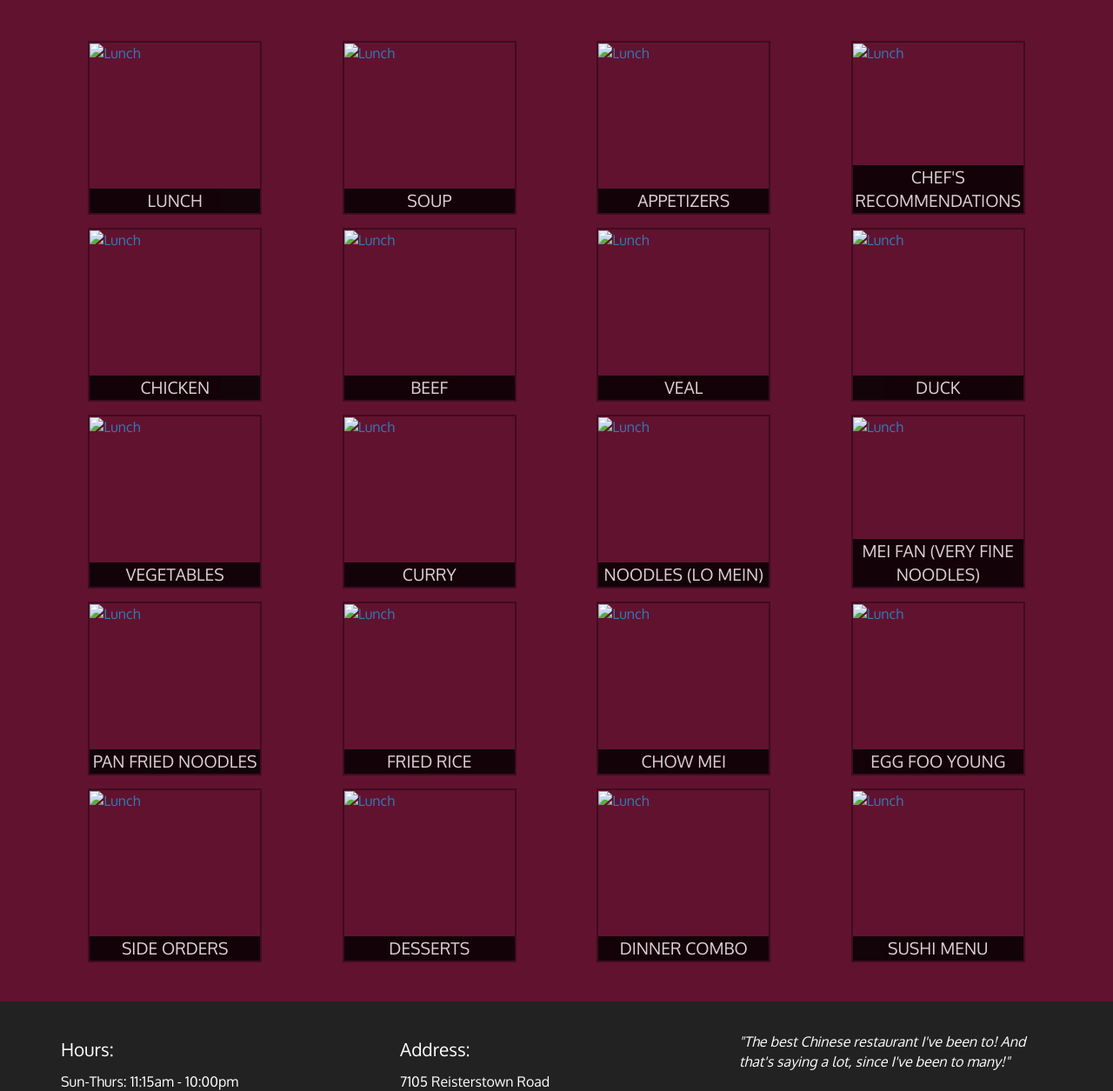
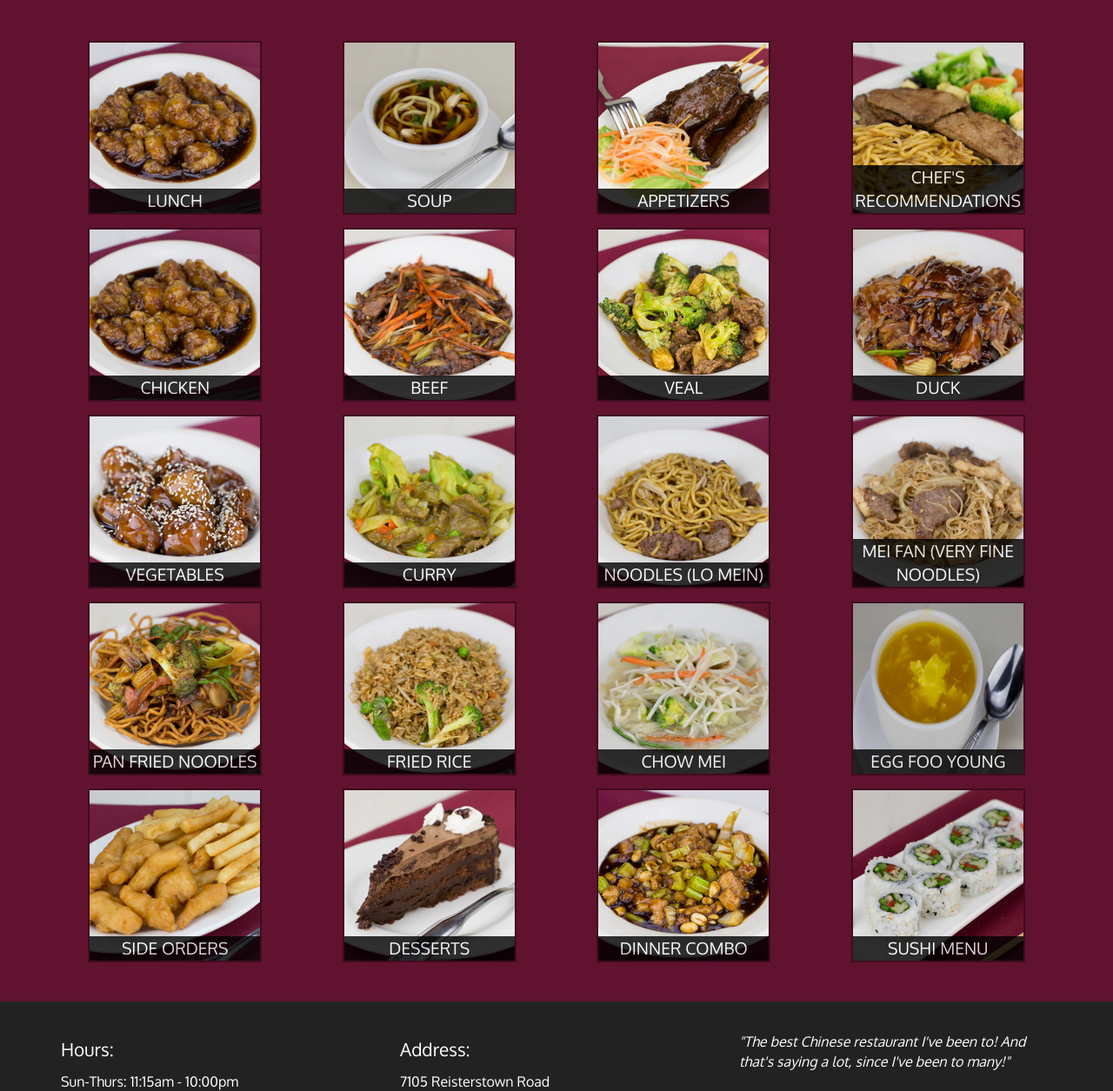
Before and after one commit to Itohan96/Module-5-Assignment, a plain HTML site: page menu-categories.html in a window 1280 px wide. Shown: the part 279-1534 px from the top of the page at 87% size. Drawn offline with Linux system fonts and the light colour scheme.

Commit message:
Add files via upload

```diff
--- a/menu-categories.html
+++ b/menu-categories.html
@@ -22,7 +22,7 @@
           <div class="navbar-brand">
             <a href="index.html"><h1>David Chu's China Bistro</h1></a>
             <p>
-              <img src="images/star-k-logo.png" alt="Kosher certification">
+              <img src="Image/star-k-logo.png" alt="Kosher certification">
               <span>Kosher Certified</span>
             </p>
           </div>
@@ -81,7 +81,7 @@
       <div class="col-md-3 col-sm-4 col-xs-6 col-xxs-12">
         <a href="single-category.html">
           <div class="category-tile">
-            <img width="200" height="200" src="images/menu/L/L.jpg" alt="Lunch">
+            <img width="200" height="200" src="Image/menu/L.jpg" alt="Lunch">
             <span>Lunch</span>
           </div>
         </a>
@@ -89,7 +89,7 @@
       <div class="col-md-3 col-sm-4 col-xs-6 col-xxs-12">
         <a href="single-category.html">
           <div class="category-tile">
-            <img width="200" height="200" src="images/menu/A/A.jpg" alt="Lunch">
+            <img width="200" height="200" src="Image/menu/A.jpg" alt="Lunch">
             <span>Soup</span>
           </div>
         </a>
@@ -97,7 +97,7 @@
       <div class="col-md-3 col-sm-4 col-xs-6 col-xxs-12">
         <a href="single-category.html">
           <div class="category-tile">
-            <img width="200" height="200" src="images/menu/B/B.jpg" alt="Lunch">
+            <img width="200" height="200" src="Image/menu/B.jpg" alt="Lunch">
             <span>Appetizers</span>
           </div>
         </a>
@@ -105,7 +105,7 @@
       <div class="col-md-3 col-sm-4 col-xs-6 col-xxs-12">
         <a href="single-category.html">
           <div class="category-tile">
-            <img width="200" height="200" src="images/menu/SP/SP.jpg" alt="Lunch">
+            <img width="200" height="200" src="Image/menu/SP.jpg" alt="Lunch">
             <span>Chef's Recommendations</span>
           </div>
         </a>
@@ -113,7 +113,7 @@
       <div class="col-md-3 col-sm-4 col-xs-6 col-xxs-12">
         <a href="single-category.html">
           <div class="category-tile">
-            <img width="200" height="200" src="images/menu/C/C.jpg" alt="Lunch">
+            <img width="200" height="200" src="Image/menu/C.jpg" alt="Lunch">
             <span>Chicken</span>
           </div>
         </a>
@@ -121,7 +121,7 @@
       <div class="col-md-3 col-sm-4 col-xs-6 col-xxs-12">
         <a href="single-category.html">
           <div class="category-tile">
-            <img width="200" height="200" src="images/menu/F/F.jpg" alt="Lunch">
+            <img width="200" height="200" src="Image/menu/F.jpg" alt="Lunch">
             <span>Beef</span>
           </div>
         </a>
@@ -129,7 +129,7 @@
       <div class="col-md-3 col-sm-4 col-xs-6 col-xxs-12">
         <a href="single-category.html">
           <div class="category-tile">
-            <img width="200" height="200" src="images/menu/V/V.jpg" alt="Lunch">
+            <img width="200" height="200" src="Image/menu/V.jpg" alt="Lunch">
             <span>Veal</span>
           </div>
         </a>
@@ -137,7 +137,7 @@
       <div class="col-md-3 col-sm-4 col-xs-6 col-xxs-12">
         <a href="single-category.html">
           <div class="category-tile">
-            <img width="200" height="200" src="images/menu/DK/DK.jpg" alt="Lunch">
+            <img width="200" height="200" src="Image/menu/DK.jpg" alt="Lunch">
             <span>Duck</span>
           </div>
         </a>
@@ -145,7 +145,7 @@
       <div class="col-md-3 col-sm-4 col-xs-6 col-xxs-12">
         <a href="single-category.html">
           <div class="category-tile">
-            <img width="200" height="200" src="images/menu/VG/VG.jpg" alt="Lunch">
+            <img width="200" height="200" src="Image/menu/VG.jpg" alt="Lunch">
             <span>Vegetables</span>
           </div>
         </a>
@@ -153,7 +153,7 @@
       <div class="col-md-3 col-sm-4 col-xs-6 col-xxs-12">
         <a href="single-category.html">
           <div class="category-tile">
-            <img width="200" height="200" src="images/menu/CU/CU.jpg" alt="Lunch">
+            <img width="200" height="200" src="Image/menu/CU.jpg" alt="Lunch">
             <span>Curry</span>
           </div>
         </a>
@@ -161,7 +161,7 @@
       <div class="col-md-3 col-sm-4 col-xs-6 col-xxs-12">
         <a href="single-category.html">
           <div class="category-tile">
-            <img width="200" height="200" src="images/menu/NL/NL.jpg" alt="Lunch">
+            <img width="200" height="200" src="Image/menu/NL.jpg" alt="Lunch">
             <span>Noodles (Lo Mein)</span>
           </div>
         </a>
@@ -169,7 +169,7 @@
       <div class="col-md-3 col-sm-4 col-xs-6 col-xxs-12">
         <a href="single-category.html">
           <div class="category-tile">
-            <img width="200" height="200" src="images/menu/NF/NF.jpg" alt="Lunch">
+            <img width="200" height="200" src="Image/menu/NF.jpg" alt="Lunch">
             <span>Mei Fan (Very Fine Noodles)</span>
           </div>
         </a>
@@ -177,7 +177,7 @@
       <div class="col-md-3 col-sm-4 col-xs-6 col-xxs-12">
         <a href="single-category.html">
           <div class="category-tile">
-            <img width="200" height="200" src="images/menu/PF/PF.jpg" alt="Lunch">
+            <img width="200" height="200" src="Image/menu/PF.jpg" alt="Lunch">
             <span>Pan Fried Noodles</span>
           </div>
         </a>
@@ -185,7 +185,7 @@
       <div class="col-md-3 col-sm-4 col-xs-6 col-xxs-12">
         <a href="single-category.html">
           <div class="category-tile">
-            <img width="200" height="200" src="images/menu/FR/FR.jpg" alt="Lunch">
+            <img width="200" height="200" src="Image/menu/FR.jpg" alt="Lunch">
             <span>Fried Rice</span>
           </div>
         </a>
@@ -193,7 +193,7 @@
       <div class="col-md-3 col-sm-4 col-xs-6 col-xxs-12">
         <a href="single-category.html">
           <div class="category-tile">
-            <img width="200" height="200" src="images/menu/CM/CM.jpg" alt="Lunch">
+            <img width="200" height="200" src="Image/menu/CM.jpg" alt="Lunch">
             <span>Chow Mei</span>
           </div>
         </a>
@@ -201,7 +201,7 @@
       <div class="col-md-3 col-sm-4 col-xs-6 col-xxs-12">
         <a href="single-category.html">
           <div class="category-tile">
-            <img width="200" height="200" src="images/menu/A/A2.jpg" alt="Lunch">
+            <img width="200" height="200" src="Image/menu/A2.jpg" alt="Lunch">
             <span>Egg Foo Young</span>
           </div>
         </a>
@@ -209,7 +209,7 @@
       <div class="col-md-3 col-sm-4 col-xs-6 col-xxs-12">
         <a href="single-category.html">
           <div class="category-tile">
-            <img width="200" height="200" src="images/menu/SO/SO.jpg" alt="Lunch">
+            <img width="200" height="200" src="Image/menu/SO.jpg" alt="Lunch">
             <span>Side Orders</span>
           </div>
         </a>
@@ -217,7 +217,7 @@
       <div class="col-md-3 col-sm-4 col-xs-6 col-xxs-12">
         <a href="single-category.html">
           <div class="category-tile">
-            <img width="200" height="200" src="images/menu/DS/DS.jpg" alt="Lunch">
+            <img width="200" height="200" src="Image/menu/DS.jpg" alt="Lunch">
             <span>Desserts</span>
           </div>
         </a>
@@ -225,7 +225,7 @@
       <div class="col-md-3 col-sm-4 col-xs-6 col-xxs-12">
         <a href="single-category.html">
           <div class="category-tile">
-            <img width="200" height="200" src="images/menu/D/D.jpg" alt="Lunch">
+            <img width="200" height="200" src="Image/menu/D.jpg" alt="Lunch">
             <span>Dinner Combo</span>
           </div>
         </a>
@@ -233,7 +233,7 @@
       <div class="col-md-3 col-sm-4 col-xs-6 col-xxs-12">
         <a href="single-category.html">
           <div class="category-tile">
-            <img width="200" height="200" src="images/menu/SR/SR.jpg" alt="Lunch">
+            <img width="200" height="200" src="Image/menu/SR.jpg" alt="Lunch">
             <span>Sushi Menu</span>
           </div>
         </a>
```
